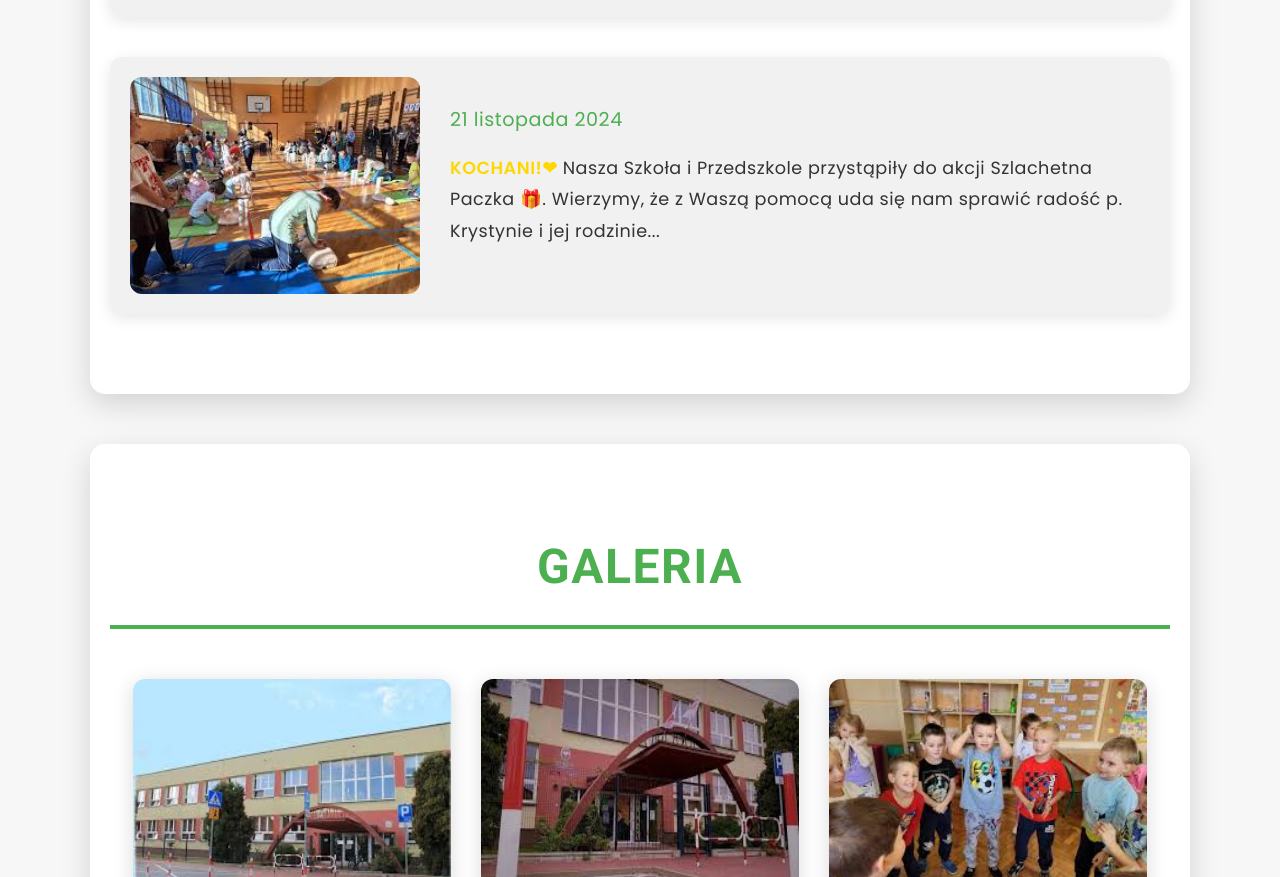
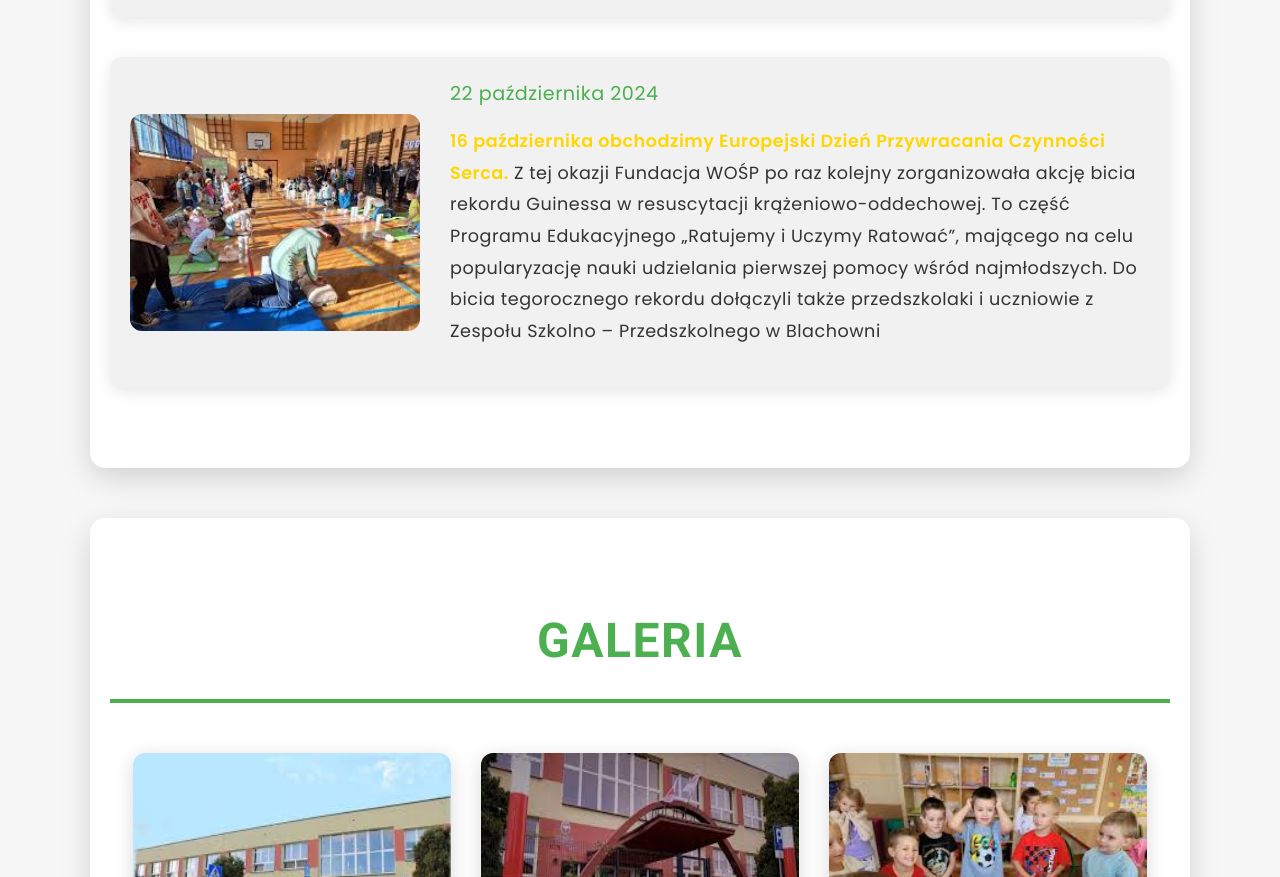
Before and after one commit to Robin62035/szkolasp3, a plain HTML site: page index.html in a window 1280 px wide. Shown: the part 1993-2870 px from the top of the page. Drawn offline with Linux system fonts and the light colour scheme.

Commit message:
Update index.html

```diff
--- a/index.html
+++ b/index.html
@@ -295,9 +295,11 @@
         <div class="event-section">
             <img src="event2.jpg" alt="Rekord Guinessa w resuscytacji krążeniowo-oddechowej">
             <div class="event-text">
-                <p class="event-date">21 listopada 2024</p>
+                <p class="event-date">22 października 2024</p>
                 <p class="event-description">
-                    <strong>KOCHANI!❤</strong> Nasza Szkoła i Przedszkole przystąpiły do akcji Szlachetna Paczka 🎁. Wierzymy, że z Waszą pomocą uda się nam sprawić radość p. Krystynie i jej rodzinie...</p>
+                    <strong>16 października obchodzimy Europejski Dzień Przywracania Czynności Serca.</strong>
+Z tej okazji Fundacja WOŚP po raz kolejny zorganizowała akcję bicia rekordu Guinessa w resuscytacji krążeniowo-oddechowej. To część Programu Edukacyjnego „Ratujemy i Uczymy Ratować”, mającego na celu popularyzację nauki udzielania pierwszej pomocy wśród najmłodszych.
+Do bicia tegorocznego rekordu dołączyli także przedszkolaki i uczniowie z Zespołu Szkolno – Przedszkolnego w Blachowni</p>
             </div>
 
     </section>
```
